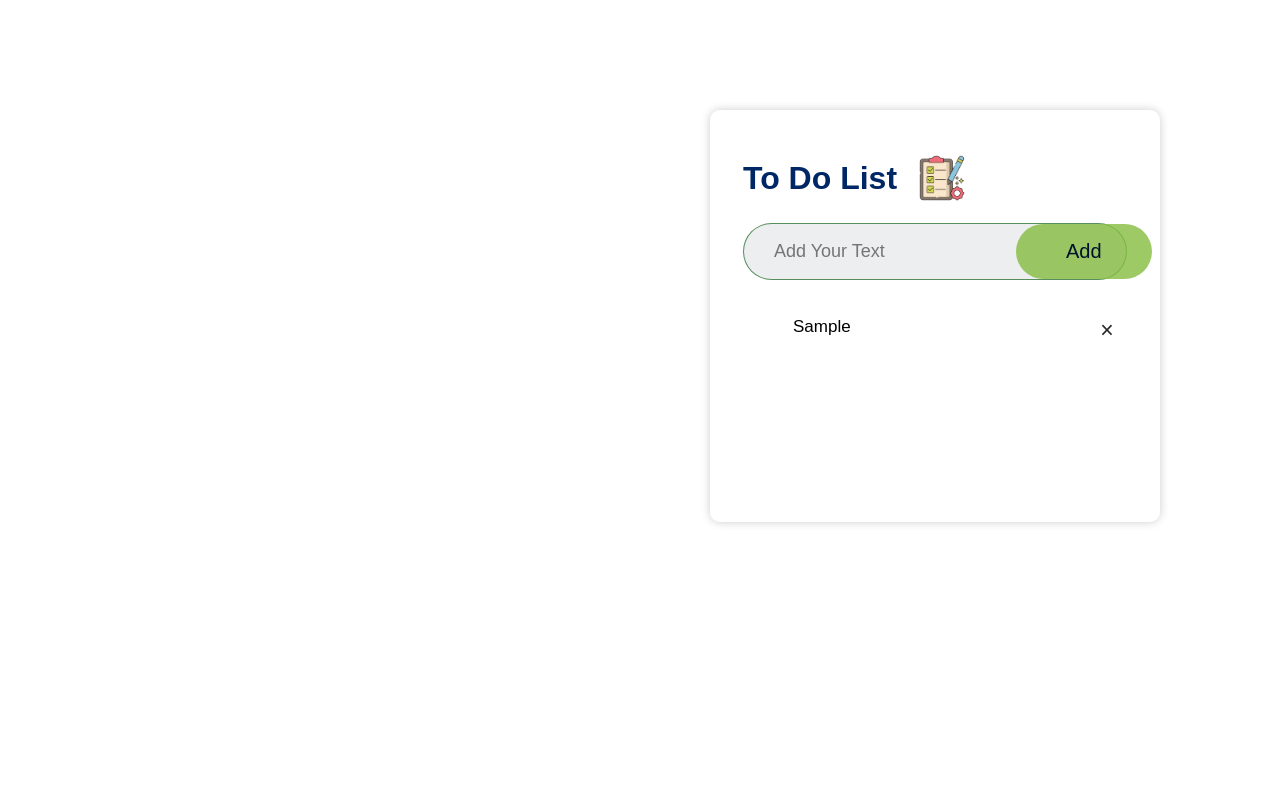
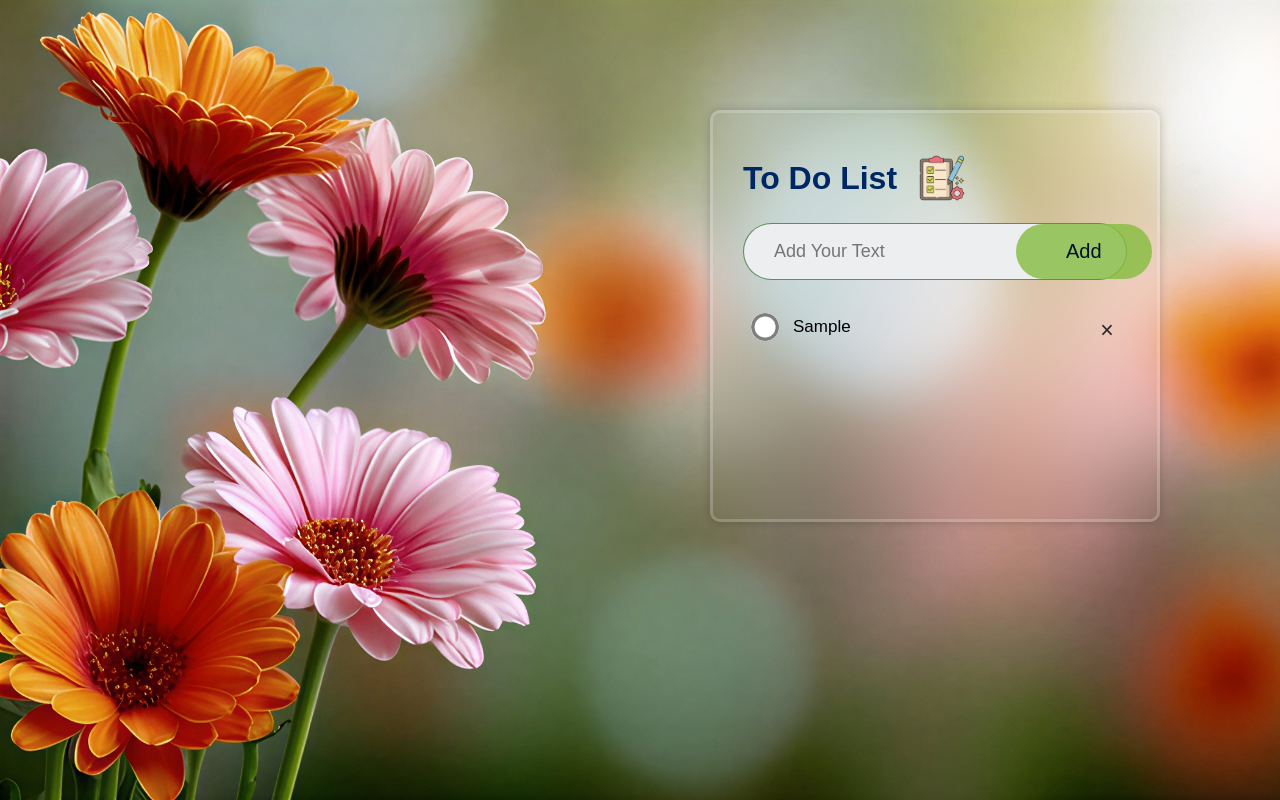
Before and after one commit to Harinishriiam/To-Do-List, a plain HTML site: page index.html in a window 1280 px wide. Both pictures are taken after typing "Sample" into the empty fields and a click on the button "Add". Drawn offline with Linux system fonts and the light colour scheme; files whose address does not match are found by name.

```diff
--- a/style.css
+++ b/style.css
@@ -8,7 +8,7 @@
 .container{
     width : 100%;
     min-height : 100vh;
-    background:url(images/bkgimg4x.jpg) no-repeat;
+    background:url(bkgimg4x.jpg) no-repeat;
     background-size:cover;
     position : fixed;
     padding : 10px;
@@ -88,7 +88,7 @@
     height : 28px;
     width : 28px;
     border-radius : 50%;
-    background-image : url(images/unchecked4x.jpg);
+    background-image : url(unchecked4x.jpg);
     background-size : cover;
     background-position : center;
     top : 8px;
@@ -101,7 +101,7 @@
 }
 
 ul li.checked::before{
-    background-image : url(images/checked4x.png);
+    background-image : url(checked4x.png);
 }
 
 ul li span{
```
